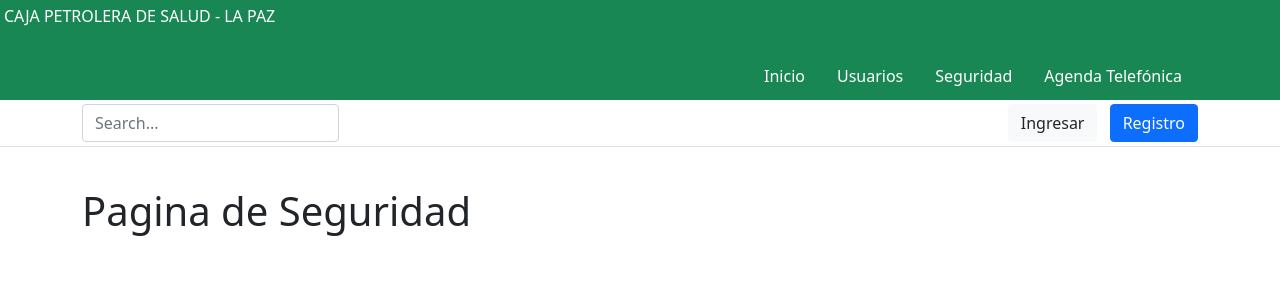
After one commit to cgiwencer/cpslp, a Django app: page /seguridad in a window 1280 px wide. The commit adds this page. Shown: the top 300 px of the page. Run offline with Django 3.2, Linux system fonts and the light colour scheme.

Commit message:
Menu completo

```diff
--- a/Aplicaciones/Usuarios/templates/base.html
+++ b/Aplicaciones/Usuarios/templates/base.html
@@ -28,7 +28,7 @@
               </a>
             </li>
             <li>
-              <a href="#" class="nav-link text-white">
+              <a href="seguridad" class="nav-link text-white">
                 <svg class="bi d-block mx-auto mb-1" width="24" height="24"><use xlink:href="#table"/></svg>
                 Seguridad
               </a>
@@ -63,7 +63,6 @@
 
         {% endblock %}
       </div>
-    <script src="../assets/dist/js/bootstrap.bundle.min.js"></script>
     <script src="https://cdn.jsdelivr.net/npm/@popperjs/core@2.9.2/dist/umd/popper.min.js" integrity="sha384-IQsoLXl5PILFhosVNubq5LC7Qb9DXgDA9i+tQ8Zj3iwWAwPtgFTxbJ8NT4GN1R8p" crossorigin="anonymous"></script>
     <script src="https://cdn.jsdelivr.net/npm/bootstrap@5.0.2/dist/js/bootstrap.min.js" integrity="sha384-cVKIPhGWiC2Al4u+LWgxfKTRIcfu0JTxR+EQDz/bgldoEyl4H0zUF0QKbrJ0EcQF" crossorigin="anonymous"></script>
 </body>
--- /dev/null
+++ b/Aplicaciones/Usuarios/templates/seguridad.html
@@ -0,0 +1,6 @@
+{% extends "./base.html" %}
+
+{% block tittle %} Gestión de usuarios{% endblock %}
+{% block body %}
+<h1>Pagina de Seguridad</h1>
+{% endblock %}
--- a/Aplicaciones/Usuarios/urls.py
+++ b/Aplicaciones/Usuarios/urls.py
@@ -7,5 +7,6 @@ urlpatterns = [
     path('edicionUsuario/<codigo>', views.edicionUsuario),
     path('editarUsuario', views.editarUsuario),
     path('eliminarUsuario/<codigo>', views.eliminarUsuario),
+    path('seguridad', views.seguridad),
     path('Agenda', views.agendatelefonica)
 ]
--- a/Aplicaciones/Usuarios/views.py
+++ b/Aplicaciones/Usuarios/views.py
@@ -46,3 +46,7 @@ def eliminarUsuario(request, codigo):
 def agendatelefonica(request):
     pass
     return  render(request,"Agenda.html")
+
+def seguridad(request):
+    pass
+    return  render(request,"seguridad.html")
```
Also changed, not shown: Seguridad.db.
